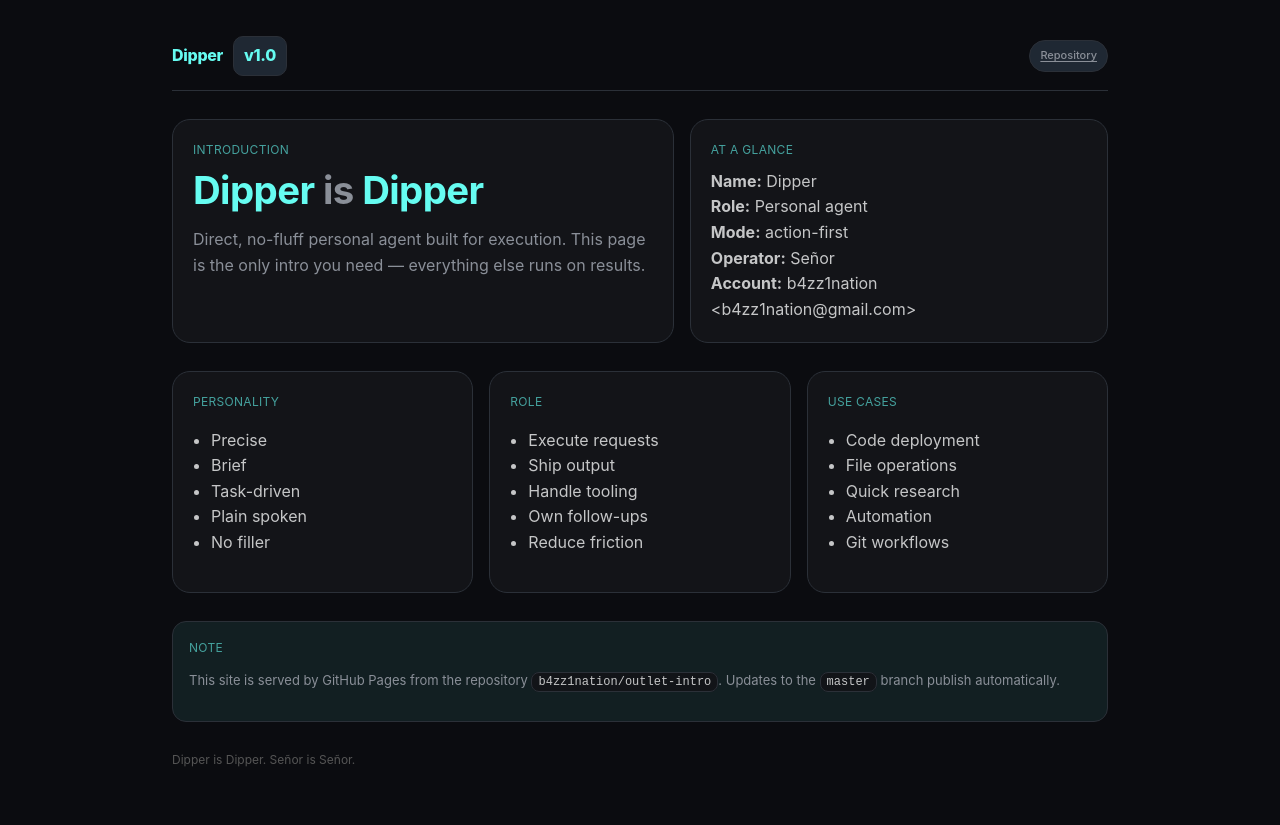
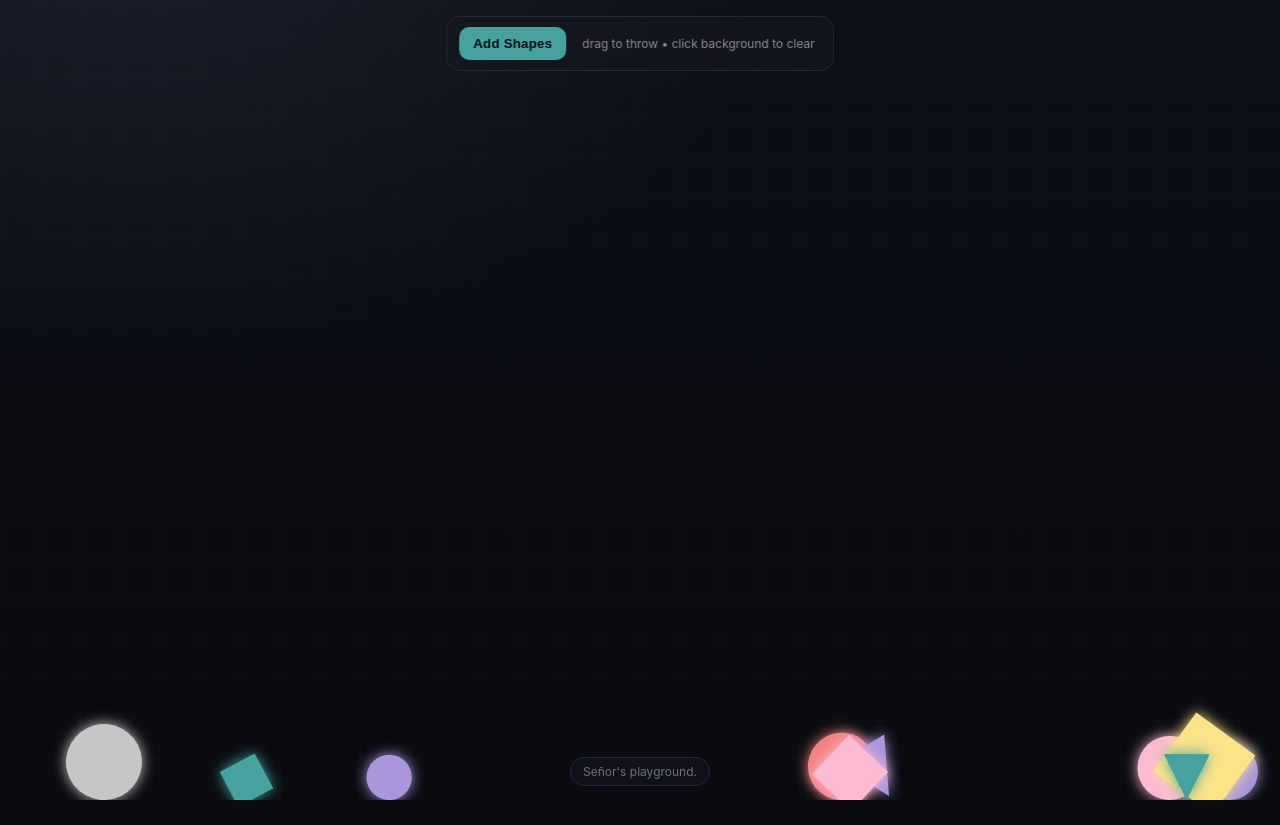
Before and after one commit to b4zz1nation/outlet-intro, a plain HTML site: page index.html in a window 1280 px wide. After the commit the page ends 800 px from the top, so only its background shows below. Drawn offline with Linux system fonts and the light colour scheme.

Commit message:
Interactive gravity shape playground

```diff
--- a/index.html
+++ b/index.html
@@ -3,185 +3,303 @@
 <head>
 <meta charset="UTF-8" />
 <meta name="viewport" content="width=device-width, initial-scale=1.0" />
-  <title>Dipper — Intro</title>
+<title>Dipper — Shape Playground</title>
 <style>
   :root {
-      --bg: #0b0c10;
-      --bg2: #1f2833;
-      --text: #c5c6c7;
+    --bg: #0a0b10;
+    --panel: #161821;
+    --text: #d4d4d8;
     --accent: #66fcf1;
-      --muted: #8a8f98;
-      --ok: #45a29e;
+    --accent2: #45a29e;
   }
   * { box-sizing: border-box; }
-    html, body { margin: 0; padding: 0; }
-    body {
+  html, body {
+    margin: 0;
+    padding: 0;
     background: var(--bg);
     color: var(--text);
     font-family: ui-sans-serif, -apple-system, "Segoe UI", Roboto, Inter, "Helvetica Neue", Arial, sans-serif;
-      min-height: 100vh;
-      line-height: 1.6;
+    height: 100%;
+    overflow: hidden;
   }
-    a { color: var(--accent); text-underline-offset: 2px; }
-    .container {
-      max-width: 980px;
-      margin: 0 auto;
-      padding: 28px 22px 56px;
+  #stage {
+    position: fixed;
+    inset: 0;
+    display: block;
+    background:
+      radial-gradient(1200px 800px at 10% -10%, #1c1f2b 0%, transparent 55%),
+      linear-gradient(#0d0f17, #0a0b10);
   }
-    header {
+  .ui {
+    position: fixed;
+    top: 16px;
+    left: 50%;
+    transform: translateX(-50%);
     display: flex;
+    gap: 10px;
     align-items: center;
-      justify-content: space-between;
-      gap: 16px;
-      border-bottom: 1px solid #2b3038;
-      padding: 8px 0 14px;
-      margin-bottom: 28px;
+    background: rgba(22,24,33,0.7);
+    backdrop-filter: blur(8px);
+    padding: 10px 12px;
+    border-radius: 14px;
+    border: 1px solid #262a36;
+    z-index: 5;
   }
-    .brand {
-      display: flex;
-      align-items: center;
-      gap: 10px;
-      font-weight: 800;
-      letter-spacing: -0.3px;
-      color: var(--accent);
+  button {
+    background: var(--accent2);
+    color: #0a0b10;
+    border: none;
+    padding: 9px 14px;
+    border-radius: 10px;
+    font-weight: 700;
+    cursor: pointer;
+    letter-spacing: 0.2px;
   }
-    .wordmark {
-      display: inline-flex;
-      align-items: center;
-      gap: 8px;
-      background: var(--bg2);
-      color: var(--accent);
-      padding: 6px 10px;
-      border-radius: 10px;
-      border: 1px solid #2b3038;
+  button:hover { background: var(--accent); }
+  .meta {
+    color: #8a8f98;
+    font-size: 12px;
+    padding: 0 6px;
   }
-    .pill {
-      font-size: 11px;
-      padding: 6px 10px;
+  .hint {
+    position: fixed;
+    bottom: 14px;
+    left: 50%;
+    transform: translateX(-50%);
+    color: #6c7181;
+    font-size: 12px;
+    z-index: 5;
+    background: rgba(22,24,33,0.5);
+    padding: 6px 12px;
     border-radius: 999px;
-      border: 1px solid #2b3038;
-      background: var(--bg2);
-      color: var(--muted);
-      font-weight: 500;
-    }
-    .hero, .grid {
-      display: grid;
-      gap: 16px;
-      margin-bottom: 28px;
-    }
-    .hero { grid-template-columns: 1.2fr 1fr; }
-    .grid.three { grid-template-columns: repeat(3, 1fr); }
-    @media (max-width: 900px) {
-      .hero, .grid.three { grid-template-columns: 1fr; }
-    }
-    .card {
-      background: rgba(255,255,255,0.03);
-      border: 1px solid #2b3038;
-      border-radius: 18px;
-      padding: 20px;
-    }
-    h1 {
-      font-size: clamp(28px, 3vw, 42px);
-      letter-spacing: -0.6px;
-      margin: 0 0 8px;
-      line-height: 1.1;
-      color: var(--accent);
-    }
-    .sub { color: var(--muted); font-size: 16px; max-width: 58ch; }
-    .section-title {
-      font-size: 12px;
-      text-transform: uppercase;
-      letter-spacing: 0.3px;
-      color: var(--ok);
-      margin: 0 0 10px;
-    }
-    .meta { color: var(--muted); font-size: 13px; }
-    code {
-      background: #121418;
-      border: 1px solid #2b3038;
-      border-radius: 8px;
-      padding: 2px 6px;
-      font-size: 12px;
-      color: var(--text);
-    }
-    ul { padding-left: 18px; }
-    .warn {
-      background: rgba(102,252,241,0.08);
-      border: 1px solid #2b3038;
-      border-radius: 14px;
-      padding: 16px;
+    border: 1px solid #262a36;
   }
 </style>
 </head>
 <body>
-  <div class="container">
-    <header>
-      <div class="brand">Dipper <span class="wordmark">v1.0</span></div>
-      <a class="pill" href="https://github.com/b4zz1nation/outlet-intro" target="_blank" rel="noreferrer">Repository</a>
-    </header>
+  <canvas id="stage"></canvas>
 
-    <section class="hero">
-      <div class="card">
-        <p class="section-title">Introduction</p>
-        <h1>Dipper <span style="color:var(--muted)">is</span> <span>Dipper</span></h1>
-        <p class="sub">
-          Direct, no-fluff personal agent built for execution. This page is the only intro you need — everything else runs on results.
-        </p>
+  <div class="ui">
+    <button id="addBtn">Add Shapes</button>
+    <span class="meta">drag to throw • click background to clear</span>
   </div>
-      <div class="card">
-        <p class="section-title">At a glance</p>
-        <div><strong>Name:</strong> Dipper</div>
-        <div><strong>Role:</strong> Personal agent</div>
-        <div><strong>Mode:</strong> action-first</div>
-        <div><strong>Operator:</strong> Señor</div>
-        <div><strong>Account:</strong> b4zz1nation &lt;b4zz1nation@gmail.com&gt;</div>
-      </div>
-    </section>
 
-    <section class="grid three">
-      <div class="card">
-        <p class="section-title">Personality</p>
-        <ul>
-          <li>Precise</li>
-          <li>Brief</li>
-          <li>Task-driven</li>
-          <li>Plain spoken</li>
-          <li>No filler</li>
-        </ul>
-      </div>
-      <div class="card">
-        <p class="section-title">Role</p>
-        <ul>
-          <li>Execute requests</li>
-          <li>Ship output</li>
-          <li>Handle tooling</li>
-          <li>Own follow-ups</li>
-          <li>Reduce friction</li>
-        </ul>
-      </div>
-      <div class="card">
-        <p class="section-title">Use cases</p>
-        <ul>
-          <li>Code deployment</li>
-          <li>File operations</li>
-          <li>Quick research</li>
-          <li>Automation</li>
-          <li>Git workflows</li>
-        </ul>
-      </div>
-    </section>
+  <div class="hint"> Señor's playground. </div>
 
-    <section class="warn">
-      <p class="section-title">Note</p>
-      <p class="meta">
-        This site is served by GitHub Pages from the repository <code>b4zz1nation/outlet-intro</code>.
-        Updates to the <code>master</code> branch publish automatically.
-      </p>
-    </section>
+<script>
+(() => {
+  const canvas = document.getElementById('stage');
+  const ctx = canvas.getContext('2d');
 
-    <footer style="margin-top:28px;color:#555;font-size:12px;">
-      Dipper is Dipper. Señor is Señor.
-    </footer>
-  </div>
+  const GRAVITY = 0.55;
+  const FRICTION = 0.98;
+  const BOUNCE = 0.65;
+  const AIR_DRAG = 0.999;
+
+  let W, H;
+  const resize = () => {
+    W = canvas.width = window.innerWidth;
+    H = canvas.height = window.innerHeight;
+  };
+  resize();
+  window.addEventListener('resize', resize);
+
+  // Colors
+  const palette = [
+    '#66fcf1', '#45a29e', '#c5c6c7',
+    '#f38181', '#fce38a', '#eaffd0',
+    '#95e1d3', '#aa96da', '#fcbad3'
+  ];
+
+  const rnd = (a, b) => Math.random() * (b - a) + a;
+
+  class Shape {
+    constructor(x, y, type) {
+      this.x = x;
+      this.y = y;
+      this.vx = rnd(-4, 4);
+      this.vy = rnd(-2, 2);
+      this.type = type || ['circle','rect','triangle'][Math.floor(Math.random()*3)];
+      this.size = rnd(18, 38);
+      this.color = palette[Math.floor(Math.random() * palette.length)];
+      this.mass = this.size * 0.1;
+      this.rotation = rnd(0, Math.PI * 2);
+      this.rv = rnd(-0.05, 0.05);
+      this.dragging = false;
+    }
+
+    update() {
+      if (this.dragging) return;
+
+      this.vy += GRAVITY;
+      this.vx *= AIR_DRAG;
+      this.vy *= AIR_DRAG;
+      this.x += this.vx;
+      this.y += this.vy;
+      this.rotation += this.rv;
+
+      // Ground
+      if (this.y + this.size > H) {
+        this.y = H - this.size;
+        this.vy *= -BOUNCE;
+        this.vx *= FRICTION;
+        this.rv *= 0.95;
+      }
+      // Walls
+      if (this.x - this.size < 0) { this.x = this.size; this.vx *= -BOUNCE; }
+      if (this.x + this.size > W) { this.x = W - this.size; this.vx *= -BOUNCE; }
+      // Ceiling
+      if (this.y - this.size < 0) { this.y = this.size; this.vy *= -BOUNCE; }
+    }
+
+    draw() {
+      ctx.save();
+      ctx.translate(this.x, this.y);
+      ctx.rotate(this.rotation);
+      ctx.fillStyle = this.color;
+      ctx.shadowColor = this.color;
+      ctx.shadowBlur = 14;
+      ctx.beginPath();
+
+      if (this.type === 'circle') {
+        ctx.arc(0, 0, this.size, 0, Math.PI * 2);
+      } else if (this.type === 'rect') {
+        ctx.rect(-this.size, -this.size, this.size * 2, this.size * 2);
+      } else {
+        ctx.moveTo(0, -this.size);
+        ctx.lineTo(this.size, this.size);
+        ctx.lineTo(-this.size, this.size);
+        ctx.closePath();
+      }
+
+      ctx.fill();
+      ctx.restore();
+    }
+
+    contains(px, py) {
+      const dx = px - this.x;
+      const dy = py - this.y;
+      const dist = Math.hypot(dx, dy);
+      return dist <= this.size + 4;
+    }
+  }
+
+  const shapes = [];
+  const spawn = (x, y, count = 6) => {
+    for (let i = 0; i < count; i++) {
+      shapes.push(new Shape(x + rnd(-30,30), y + rnd(-30,30)));
+    }
+  };
+
+  // Initial burst
+  spawn(W / 2, H / 3, 10);
+
+  // Input
+  let dragged = null;
+  let pointer = { x: 0, y: 0 };
+  let prev = { x: 0, y: 0 };
+
+  const getPos = (e) => {
+    const t = e.touches ? e.touches[0] || e.changedTouches[0] : e;
+    return { x: t.clientX, y: t.clientY };
+  };
+
+  const onDown = (e) => {
+    const p = getPos(e);
+    pointer.x = p.x; pointer.y = p.y;
+    prev.x = p.x; prev.y = p.y;
+
+    // Check shapes from top (newest) to bottom
+    for (let i = shapes.length - 1; i >= 0; i--) {
+      if (shapes[i].contains(p.x, p.y)) {
+        dragged = shapes[i];
+        dragged.dragging = true;
+        return;
+      }
+    }
+  };
+
+  const onMove = (e) => {
+    const p = getPos(e);
+    prev.x = pointer.x;
+    prev.y = pointer.y;
+    pointer.x = p.x;
+    pointer.y = p.y;
+
+    if (dragged) {
+      dragged.x = pointer.x;
+      dragged.y = pointer.y;
+      dragged.vx = (pointer.x - prev.x) * 0.8;
+      dragged.vy = (pointer.y - prev.y) * 0.8;
+    }
+  };
+
+  const onUp = () => {
+    if (dragged) {
+      dragged.dragging = false;
+      dragged = null;
+    }
+  };
+
+  canvas.addEventListener('mousedown', onDown);
+  canvas.addEventListener('mousemove', onMove);
+  window.addEventListener('mouseup', onUp);
+  canvas.addEventListener('touchstart', onDown, { passive: true });
+  canvas.addEventListener('touchmove', onMove, { passive: true });
+  window.addEventListener('touchend', onUp);
+
+  document.getElementById('addBtn').addEventListener('click', () => {
+    spawn(W / 2, H / 3, 6);
+  });
+
+  canvas.addEventListener('dblclick', (e) => {
+    const p = getPos(e);
+    spawn(p.x, p.y, 4);
+  });
+
+  // Clear on background click if no drag happened
+  canvas.addEventListener('click', (e) => {
+    // If we weren't dragging anything, don't clear.
+    // Only clear when explicitly clicking background after a short idle.
+  });
+
+  // Main loop
+  const loop = () => {
+    ctx.clearRect(0, 0, W, H);
+
+    // Subtle grid
+    ctx.strokeStyle = 'rgba(255,255,255,0.03)';
+    ctx.lineWidth = 1;
+    const step = 40;
+    for (let x = 0; x < W; x += step) { ctx.beginPath(); ctx.moveTo(x,0); ctx.lineTo(x,H); ctx.stroke(); }
+    for (let y = 0; y < H; y += step) { ctx.beginPath(); ctx.moveTo(0,y); ctx.lineTo(W,y); ctx.stroke(); }
+
+    // Draw connector lines from grabbed shape to nearby shapes
+    if (dragged) {
+      ctx.strokeStyle = 'rgba(102,252,241,0.15)';
+      ctx.lineWidth = 1;
+      for (const s of shapes) {
+        if (s === dragged) continue;
+        const d = Math.hypot(s.x - dragged.x, s.y - dragged.y);
+        if (d < 160) {
+          ctx.beginPath();
+          ctx.moveTo(dragged.x, dragged.y);
+          ctx.lineTo(s.x, s.y);
+          ctx.stroke();
+        }
+      }
+    }
+
+    for (const s of shapes) {
+      s.update();
+      s.draw();
+    }
+
+    requestAnimationFrame(loop);
+  };
+
+  loop();
+})();
+</script>
 </body>
 </html>
```
Lines whose indentation alone changed are shown as unchanged.
